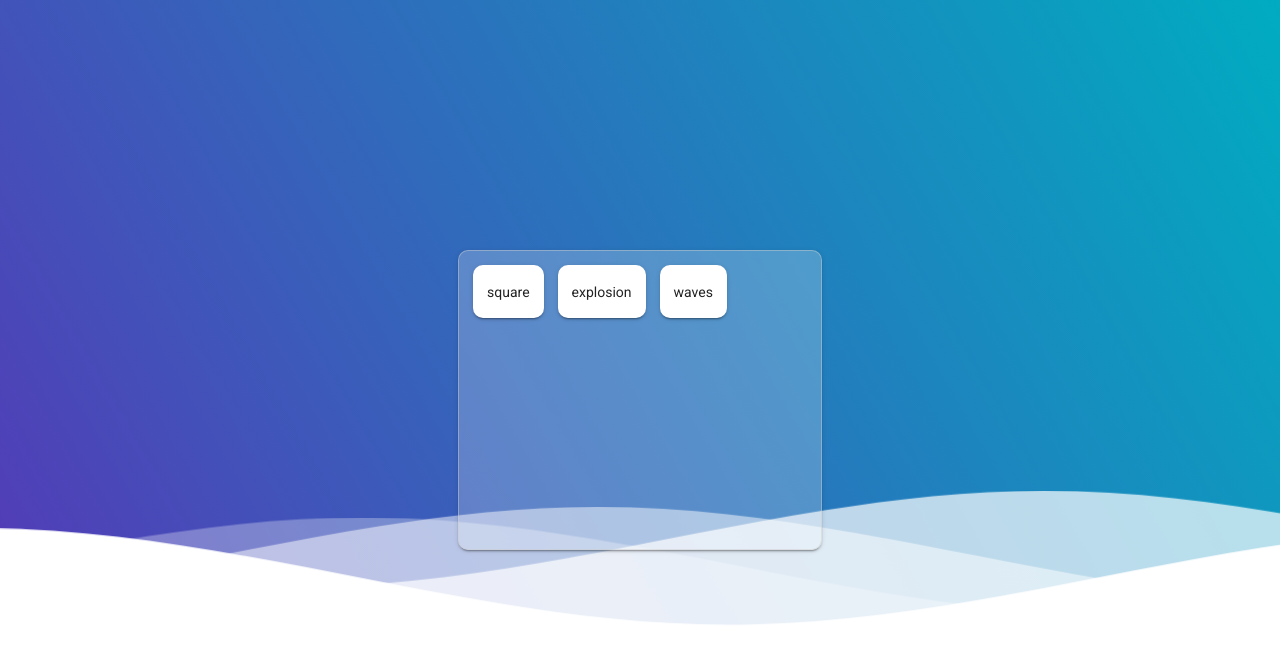
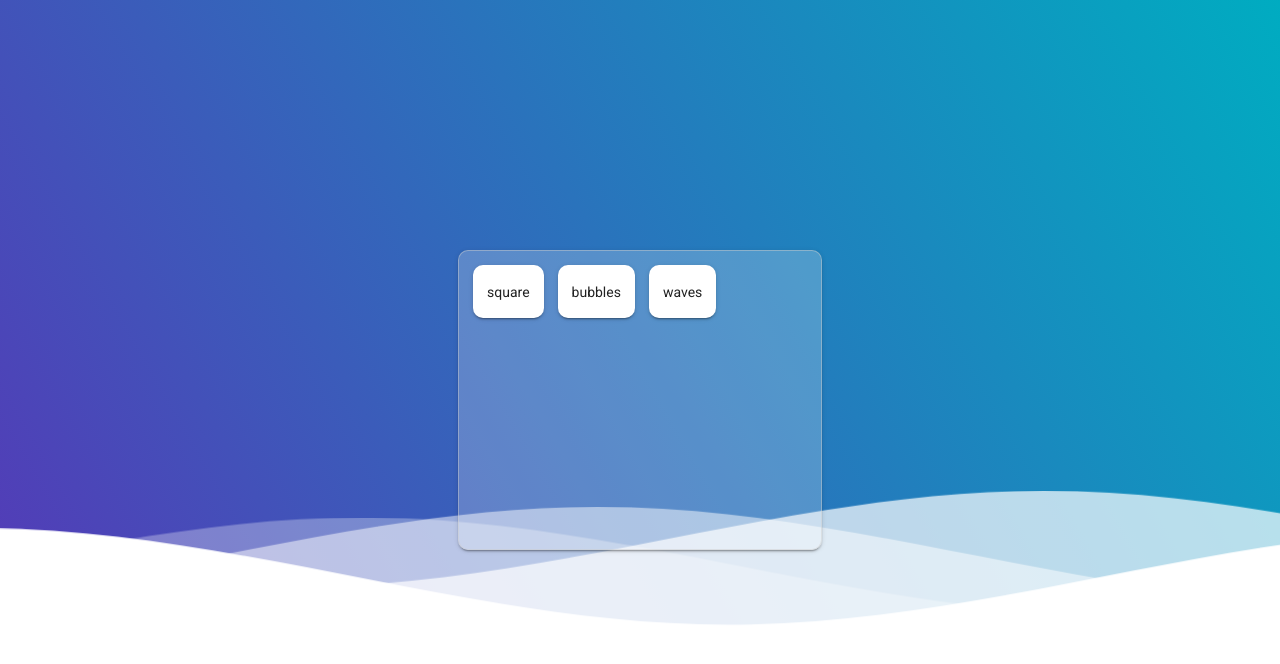
Before and after one commit to Madhu-Yalavarthi/angular-presets, an Angular app: page /background-wall-paper in a window 1280 px wide. Shown: the top 664 px of the page. Built offline with nearby package versions, Linux system fonts and the light colour scheme.

Commit message:
explosion changed to bubbles

```diff
--- a/src/app/pages/background-wall-paper/background-wall-paper.component.html
+++ b/src/app/pages/background-wall-paper/background-wall-paper.component.html
@@ -15,7 +15,7 @@
         <li></li>
         <li></li>
       </ul>
-      <ul *ngIf="view == 'explosion' " class="theme-wrapper explosion-box-area">
+      <ul *ngIf="view == 'bubbles' " class="theme-wrapper explosion-box-area">
         <li></li>
         <li></li>
         <li></li>
--- a/src/app/pages/background-wall-paper/background-wall-paper.component.ts
+++ b/src/app/pages/background-wall-paper/background-wall-paper.component.ts
@@ -8,7 +8,7 @@ import { Component, OnInit } from '@angular/core';
 export class BackgroundWallPaperComponent implements OnInit {
   REACT_ICON = "assets/svg/react.svg";
   view = "waves";
-  options = ["square", "explosion", "waves"];
+  options = ["square", "bubbles", "waves"];
   constructor() { }
 
   ngOnInit(): void {
```
